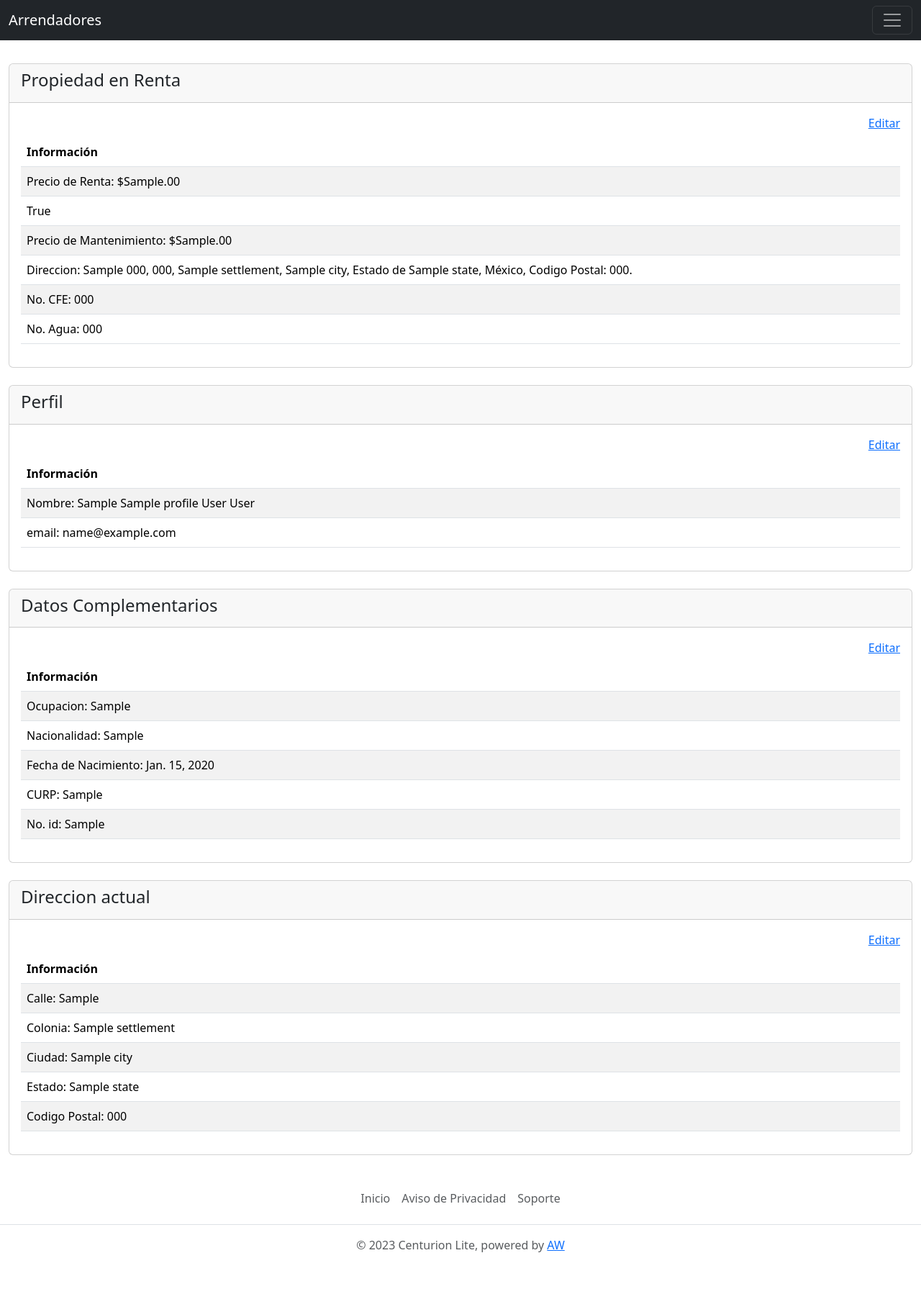
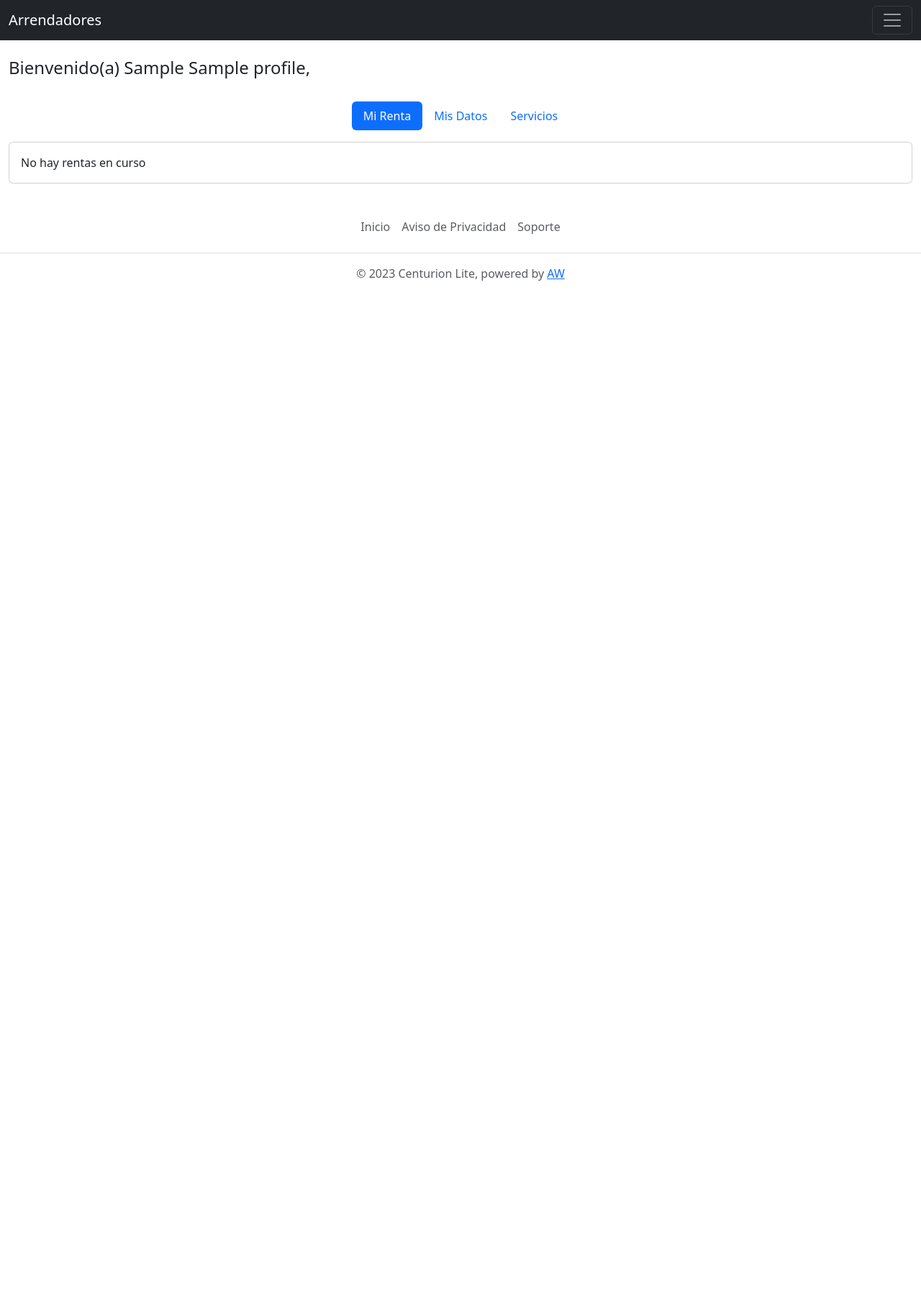
Before and after one commit to wolfdev07/CenturionLite, a Django app: page /costumers/lessors/index/ in a window 1280 px wide. Shown: the whole page at 72% size. After the commit the page ends 390 px from the top, so only its background shows below. Run offline with Django 4.2, Linux system fonts and the light colour scheme; a user stored in the database is signed in; tables that the repository leaves empty hold one stand-in row (values such as "Sample post"); some libraries are stand-ins or nearby versions.

Commit message:
Front end costumers design

```diff
--- a/CenturionApi/templates/lessors_index.html
+++ b/CenturionApi/templates/lessors_index.html
@@ -5,11 +5,38 @@
 {% block main %}
 <!-- PAGE TITLE -->
 <div class="row mb-2">
-
+    <h4>Bienvenido(a) {{ profile.first_name }} {{ profile.second_name }},</h4>
 </div>
 <!-- PAGE TITLE -->
 
-<div class="col-12">
+<!-- NAV -->
+<ul class="nav justify-content-center nav-pills mb-3 mt-4" id="pills-tab" role="tablist">
+    <li class="nav-item" role="presentation">
+        <button class="nav-link active" id="pills-home-tab" data-bs-toggle="pill" data-bs-target="#pills-home" type="button" role="tab" aria-controls="pills-home" aria-selected="true">Mi Renta</button>
+    </li>
+    <li class="nav-item" role="presentation">
+        <button class="nav-link" id="pills-profile-tab" data-bs-toggle="pill" data-bs-target="#pills-profile" type="button" role="tab" aria-controls="pills-profile" aria-selected="false">Mis Datos</button>
+    </li>
+    <li class="nav-item" role="presentation">
+        <button class="nav-link" id="pills-contact-tab" data-bs-toggle="pill" data-bs-target="#pills-contact" type="button" role="tab" aria-controls="pills-contact" aria-selected="false">Servicios</button>
+    </li>
+</ul>
+<!-- ENDNAV -->
+
+<!-- TABS -->
+<div class="tab-content" id="pills-tabContent">
+
+    <div class="tab-pane fade show active" id="pills-home" role="tabpanel" aria-labelledby="pills-home-tab" tabindex="0">
+        <section>
+            <div class="card">
+                <div class="card-body">
+                    No hay rentas en curso
+                </div>
+            </div>
+        </section>
+    </div>
+
+    <div class="tab-pane fade" id="pills-profile" role="tabpanel" aria-labelledby="pills-profile-tab" tabindex="0">
         {% for property in properties %}
             <div class="card mb-4">
                 <div class="card-header">
@@ -150,5 +177,15 @@
             </div>
         </div>
     </div>
-
+    <div class="tab-pane fade" id="pills-contact" role="tabpanel" aria-labelledby="pills-contact-tab" tabindex="0">
+        <section>
+            <div class="card">
+                <div class="card-body">
+                    <h6>Proximamanete, paga aqui tus servicios...</h6>
+                </div>
+            </div>
+        </section>
+    </div>
+</div>
+<!-- ENVTABS -->
 {% endblock main %}
--- a/Costumers/views.py
+++ b/Costumers/views.py
@@ -604,7 +604,7 @@ class CostumersLessorsIndex(View):
 
 
 class CostumersLessorsData(View):
-    template_name = 'lessors_index.html'
+    template_name = 'data_lessors.html'
     context={'is_lessor':True,}
 
     def get(self, request):
```
Lines whose indentation alone changed are shown as unchanged.
